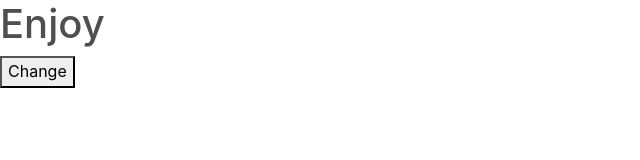
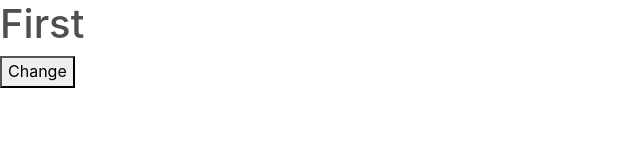
Before and after one commit to pranav-jayaprakash/React-Learning, a React (Create React App) app: page / in a window 1280 px wide. Shown: the top 160 px of the page, without its empty margins (0-640 px from the left). Built offline with nearby package versions, Linux system fonts and the light colour scheme.

Commit message:
change in useeffect

```diff
--- a/src/App.js
+++ b/src/App.js
@@ -55,10 +55,10 @@ function App() {
       {/* <Props1/> */}
       {/* <Spreadoperator/> */}
       {/* <Spreadtwo/> */}
-      {/* <UseEffect1/> */}
+      <UseEffect1/>
       {/* <AxioApi/> */}
       {/* <AxiosCard/> */}
-      <ContextAccess/>
+      {/* <ContextAccess/> */}
       {/* <Propsparent/> */}
       {/* <CarouselMap/> */}
 
--- a/src/components/UseEffect1.jsx
+++ b/src/components/UseEffect1.jsx
@@ -3,7 +3,7 @@ import React, { useEffect, useState } from 'react'
 function UseEffect1() {
 
 
-    const [first, setfirst] = useState('first one')
+    const [first, setfirst] = useState('First')
 
     useEffect(() => {
 
@@ -11,10 +11,14 @@ function UseEffect1() {
         alert("Hello there")
     }, [first])
 
+    function toggle() {
+      setfirst(first === 'First' ? 'Second' : 'First');
+    }
+
   return (
     <div>
         <h1>{first}</h1>
-        <button onClick={()=>setfirst('Second one')}>Change</button>
+        <button onClick={toggle}>Change</button>
     </div>
   )
 }
```
